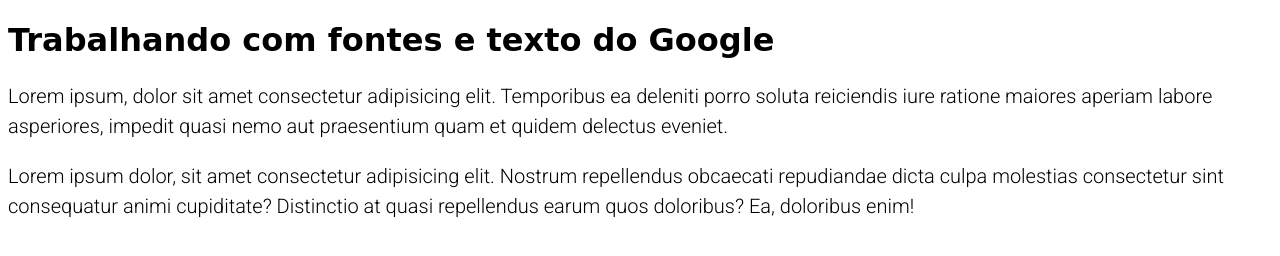
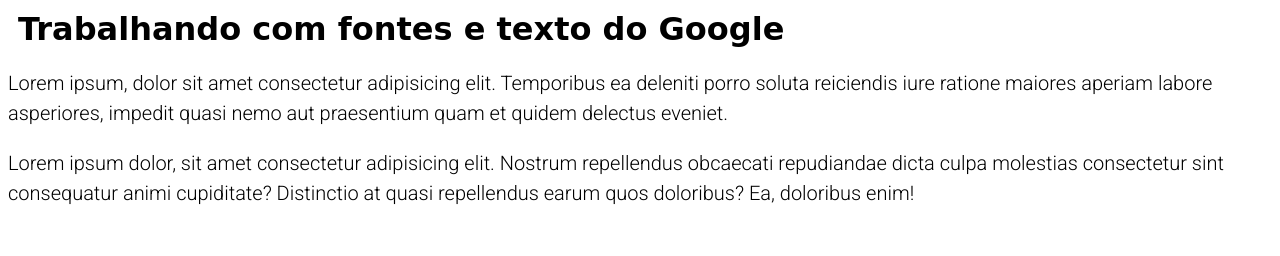
Before and after one commit to diegorofe/Exercicios-HTML-CSS-JS, a plain HTML site: page exercicio08/index.html in a window 1280 px wide. Drawn offline with Linux system fonts and the light colour scheme; a web font is replaced by a local one.

Commit message:
inserted margin into h1

```diff
--- a/exercicio08/style.css
+++ b/exercicio08/style.css
@@ -6,4 +6,6 @@
 }
 h1{
     font-family: 'Geostar', cursive;
+    margin: 10px 10px auto;
+    width: 65%;
 }
```
